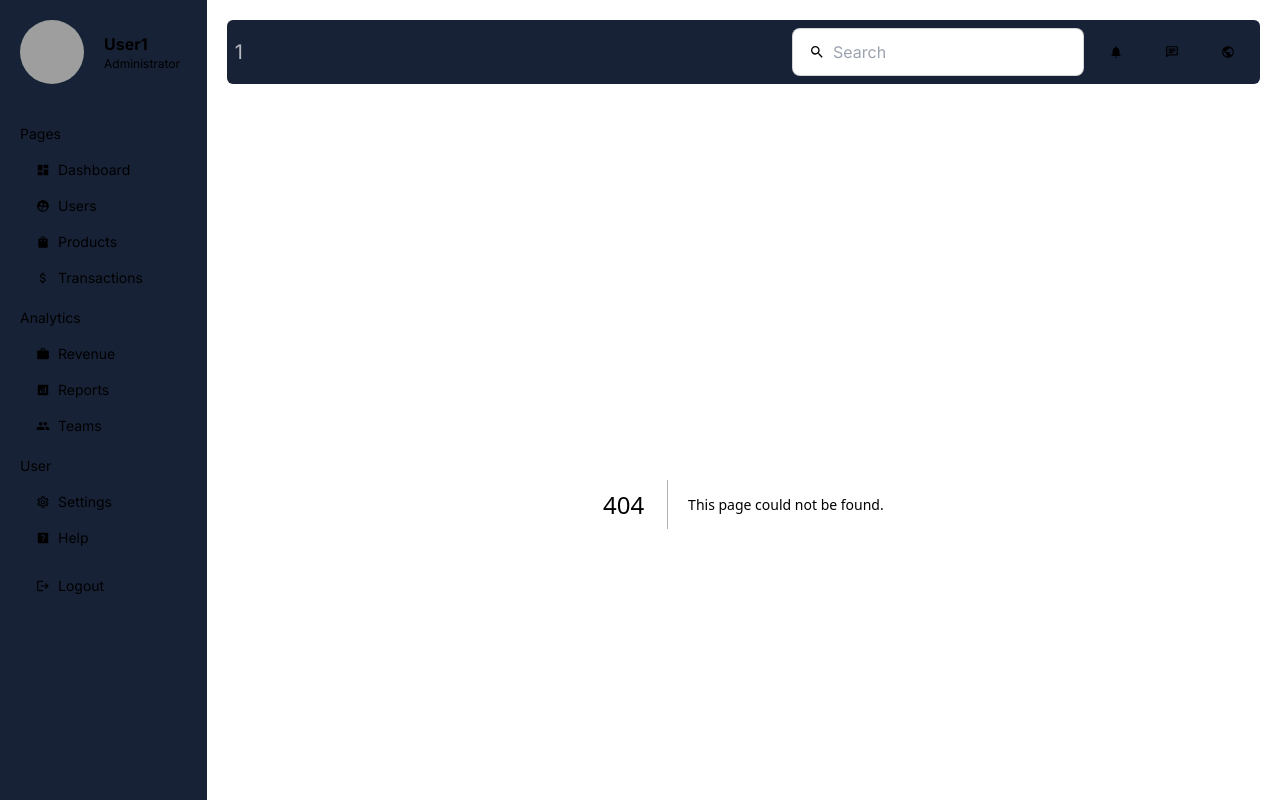
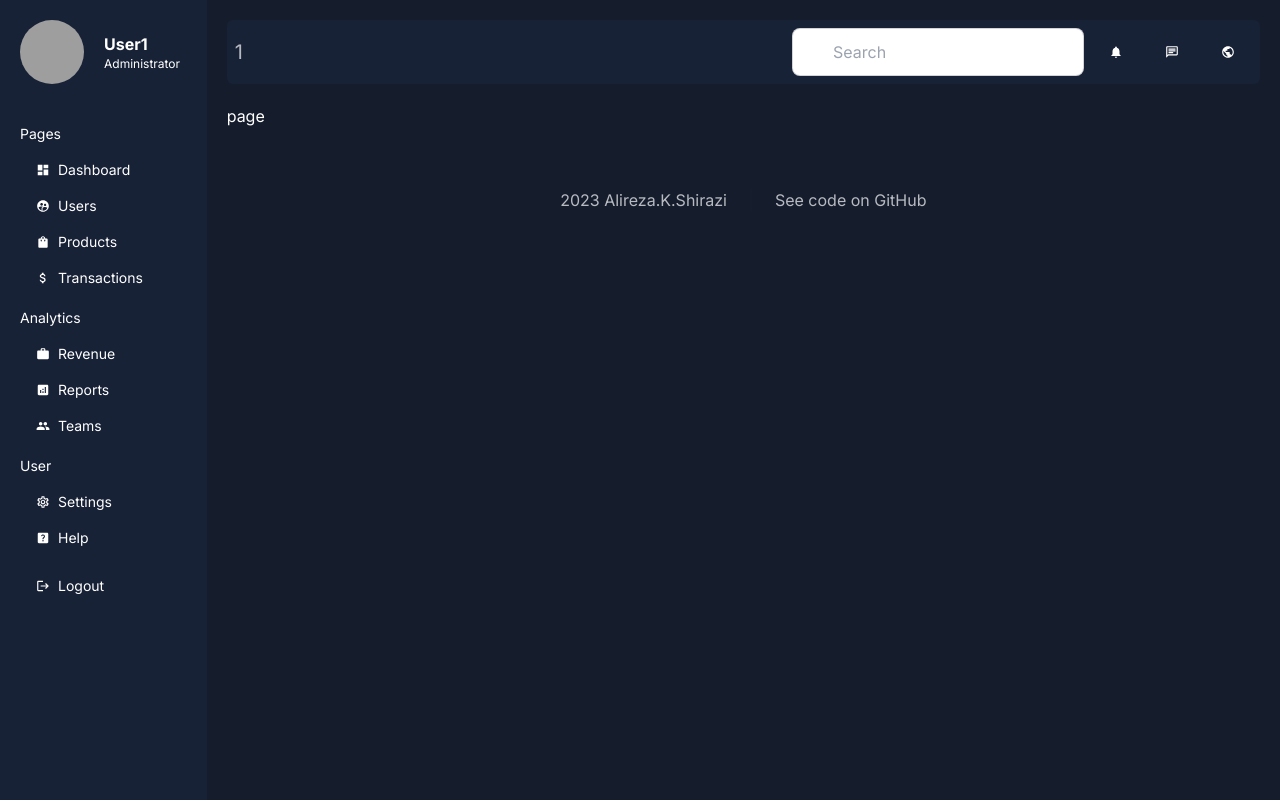
Before and after one commit to arbor0711/next-dashboard, a Next.js app: page /dashboard/users/1 in a window 1280 px wide. Before the commit this address had no page. Shown: the top 802 px of the page. Built offline with nearby package versions, Linux system fonts and the light colour scheme; grey boxes are pictures that could not be loaded.

Commit message:
Create view/edit page

```diff
--- /dev/null
+++ b/app/dashboard/users/[id]/page.tsx
@@ -0,0 +1,7 @@
+import React from "react";
+
+const page = () => {
+  return <div>page</div>;
+};
+
+export default page;
```
